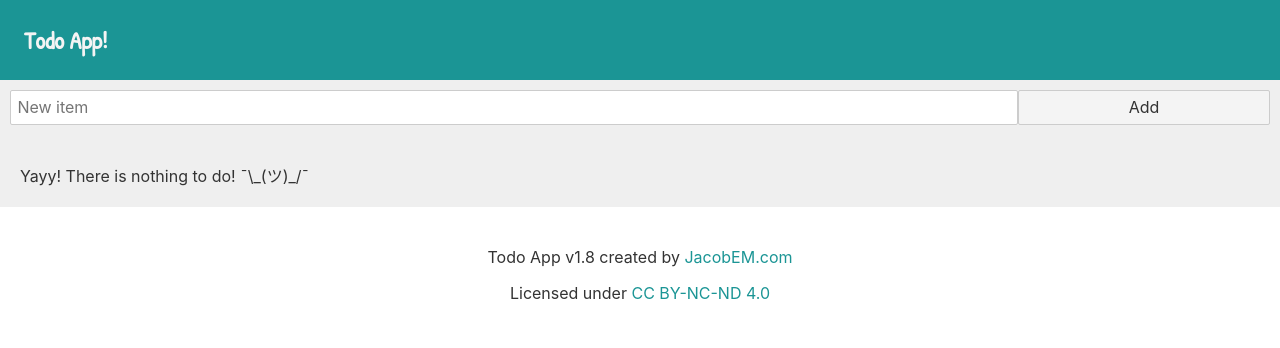
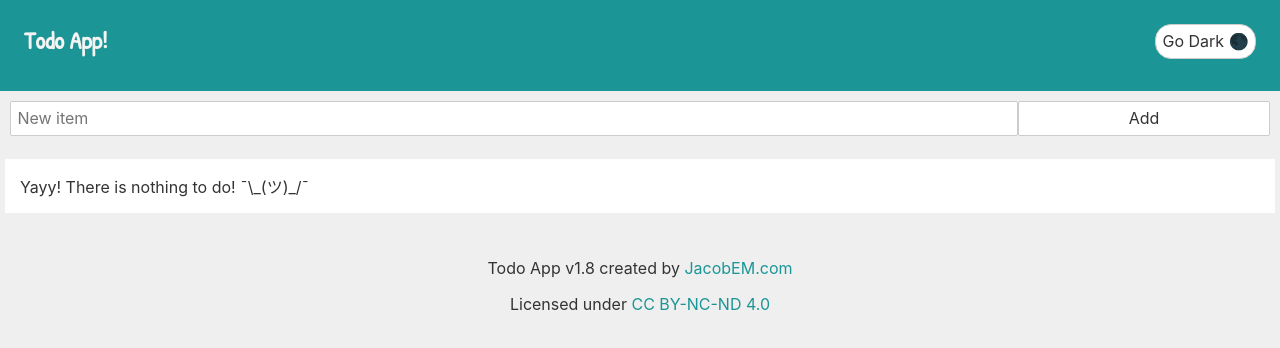
Before and after one commit to yakowa/todo-webapp, a Svelte app: page / in a window 1280 px wide. Shown: the top 348 px of the page. Built offline with nearby package versions, Linux system fonts and the light colour scheme.

Commit message:
Added dark theme, theme vars

```diff
--- a/package.json
+++ b/package.json
@@ -1,6 +1,6 @@
 {
   "name": "TodoApp",
-  "version": "1.8.0",
+  "version": "2.0.0",
   "private": true,
   "scripts": {
     "build": "rollup -c",
--- a/public/global.css
+++ b/public/global.css
@@ -37,28 +37,23 @@ input, button, select, textarea {
 	padding: 0.4em;
 	margin: 0 0 0.5em 0;
 	box-sizing: border-box;
-	border: 1px solid #ccc;
+	border: 1px solid var(--border);
 	border-radius: 2px;
+	background-color: var(--bg);
+	color: var(--text);
+	transition: color, background-color, border-color 500ms;
 }
 
 input:disabled {
-	color: #ccc;
+	color: var(--border);
 }
 
 button {
-	color: #333;
-	background-color: #f4f4f4;
+	color: var(--text);
+	background-color: var(--bg);
 	outline: none;
 }
 
-button:disabled {
-	color: #999;
-}
+button:disabled { opacity: 0.8; }
 
-button:not(:disabled):active {
-	background-color: #ddd;
-}
-
-button:focus {
-	border-color: #666;
-}
+button:focus, button:hover { opacity: 0.8; border-color: var(--bg-secondary); }
--- a/public/index.html
+++ b/public/index.html
@@ -14,6 +14,30 @@
     <link rel="apple-touch-icon" href="favicon.ico" type="image/x-icon"/>
     <link rel="manifest" href="site.webmanifest"/>
 
+	<style>
+		.light {
+			--bg: #ffffff;
+			--bg-alt: #efefef;
+			--bg-secondary: #797979;
+			--border: #ccc;
+			--text: #333;
+			--theme: #1b9595;
+		}
+		.dark {
+			--bg: #1f2937;
+			--bg-alt: #304056;
+			--bg-secondary: #111827;
+			--border: #111827;
+			--text: #f4f4f4;
+			--theme: #1b9595;
+			/* --theme: #072a2a; */
+		}
+		body {
+			color: var(--text) !important;
+			background-color: var(--bg-alt);
+		}
+	</style>
+
 
 
 
@@ -27,7 +51,7 @@
 	<script defer src='build/bundle.js'></script>
 </head>
 
-<body>
+<body class="light">
 	<div id="root">
 	</div>
 </body>
--- a/src/Adder.svelte
+++ b/src/Adder.svelte
@@ -25,7 +25,7 @@
 <style>
 	div {
 		display: flex;
-		background-color: #efefef;
+		background-color: var(--bg-alt);
 		flex-direction: row;
 		padding: 10px;
 	}
--- a/src/App.svelte
+++ b/src/App.svelte
@@ -25,9 +25,3 @@
 	<List bind:todos={todosList} storeList={storeList}/>
 </div>
 <Footer version={__version}/>
-
-<!-- <style>
-	div {
-		padding: 1rem 5rem;
-	}
-</style> -->
--- a/src/Footer.svelte
+++ b/src/Footer.svelte
@@ -18,7 +18,7 @@
 		padding-top: 1.5rem;
 	}
 	a {
-		color: #1b9595;
+		color: var(--theme);
 	}
 	a:hover, a:focus {
 		opacity: 0.8;
--- a/src/List.svelte
+++ b/src/List.svelte
@@ -17,27 +17,29 @@
 	ul {
 		padding: 5px;
 		margin: 0;
-		background-color: #efefef;
-		color: #333;
+		background-color: var(--bg-alt);
+		color: var(--text);
 		list-style-type: none;
 		display: flex;
 		flex-direction: column;
 	}
 	li {
-		background-color: #fff;
+		background-color: var(--bg);
 		padding: 8px;
 		display: flex;
 		flex-direction: row;
-		border-bottom: 2px solid #ccc;
+		border-bottom: 2px solid var(--border);
 	}
 	li > span {
 		margin-left: auto;
-		background-color: #ccc;
+		background-color: var(--border);
+		border-radius: 1rem;
 		color: red;
 		font-size: 20px;
 		font-weight: bolder;
 		padding: 0 4px 4px 4px;
 	}
+	li > span:hover { cursor: pointer; }
 	ul>li+span { display: none }
-	ul > span { display: block; padding: 15px; }
+	ul > span { display: block; padding: 15px; background-color: var(--bg); }
 </style>
--- a/src/Navbar.svelte
+++ b/src/Navbar.svelte
@@ -1,5 +1,14 @@
+<script>
+	let light = true;
+</script>
+
 <div>
 	<h2>Todo App!</h2>
+	{#if light}
+		<button on:click="{() => {light = false; document.body.className = 'dark'}}">Go Dark 🌑</button>
+	{:else}
+		<button on:click="{() => {light = true; document.body.className = 'light'}}">Go Light ⛅</button>
+	{/if}
 </div>
 
 <style>
@@ -8,11 +17,14 @@ div {
 	flex-direction: row;
 	justify-content: space-between;
 	padding: 1.5rem;
-	background-color: #1b9595;
+	background-color: var(--theme);
 	color: #f4f4f4;
 }
 h2 {
 	margin: 0;
 	font-family: 'Patrick Hand', cursive;
 }
+button {
+	border-radius: 1rem;
+}
 </style>
```
Also changed, not shown: public/build/bundle.css, public/build/bundle.js, public/site.webmanifest, 2 other files (tests, documents, lock files or other folders).
